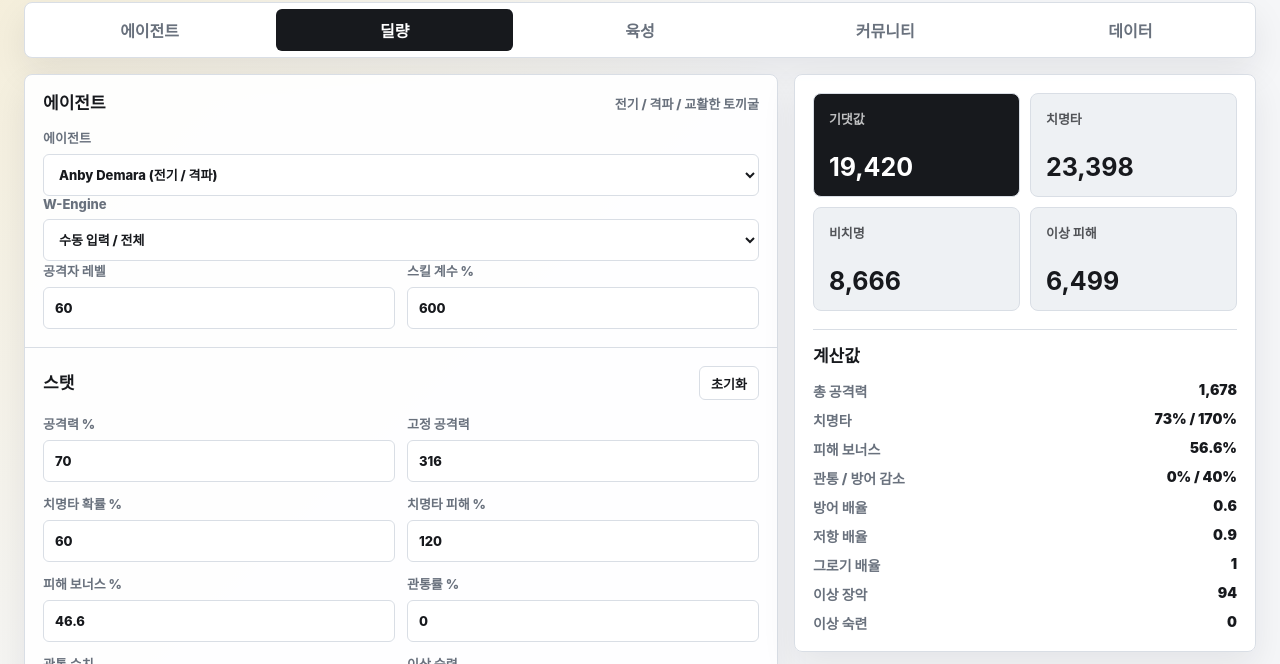
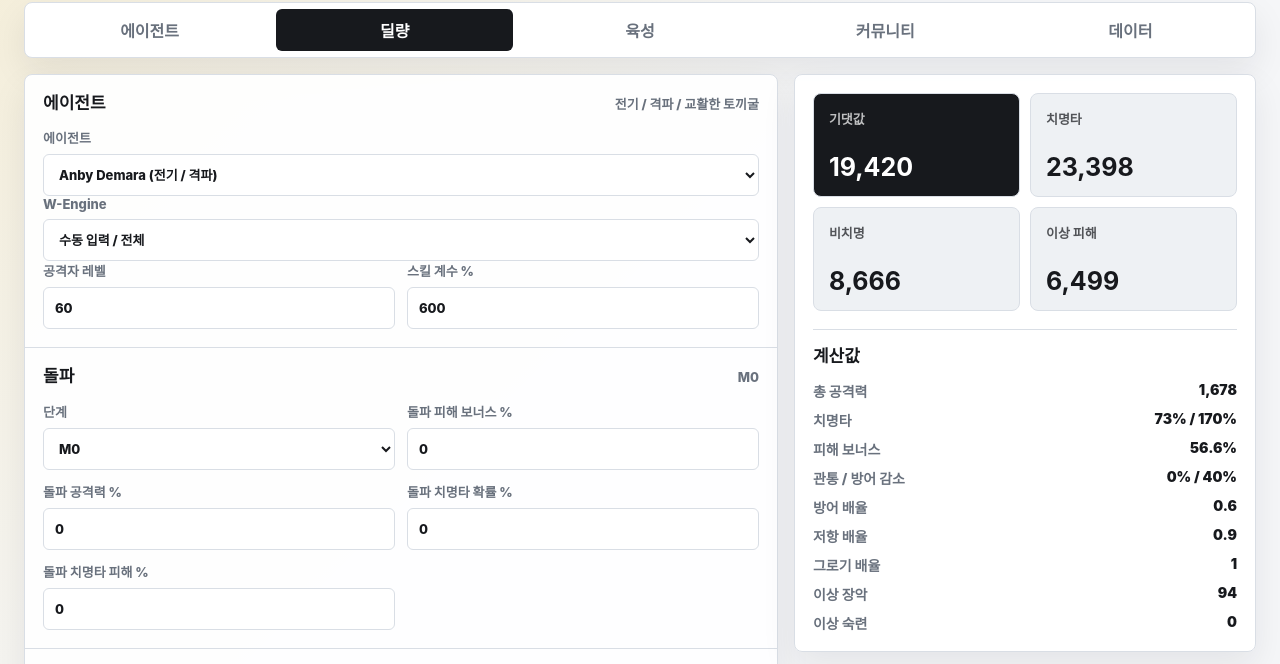
Before and after one commit to zzz-calc/zzz-calc.github.io, a website: page index.html in a window 1280 px wide. Both pictures are taken after a click on the button "딜량". Shown: the part 115-779 px from the top of the page. Drawn offline with Linux system fonts and the light colour scheme.

Commit message:
Add mindscape damage adjustments

```diff
--- a/app.js
+++ b/app.js
@@ -1259,6 +1259,23 @@
     });
   }
 
+  function selectedMindscapeLevel() {
+    return Number($("#mindscape-level")?.value || 0);
+  }
+
+  function mindscapeBuffSource() {
+    const level = selectedMindscapeLevel();
+    const buff = {
+      type: "돌파",
+      label: `M${level} 돌파 보정`,
+      atkPct: number("#mindscape-atk-buff"),
+      dmgBonus: number("#mindscape-dmg-buff"),
+      critRate: number("#mindscape-crit-rate-buff"),
+      critDmg: number("#mindscape-crit-dmg-buff"),
+    };
+    return buffParts(buff).length > 0 ? buff : null;
+  }
+
   function emptyBuffTotals() {
     return Object.fromEntries(buffFields.map((field) => [field, 0]));
   }
@@ -1309,6 +1326,9 @@
     if ($("#auto-party-disc-buffs")?.checked) {
       sources.push(...selectedPartyDiscSources());
     }
+
+    const mindscapeBuff = mindscapeBuffSource();
+    if (mindscapeBuff) sources.push(mindscapeBuff);
 
     const manualBuff = {
       type: "수동",
@@ -1602,6 +1622,7 @@
   function renderDamage() {
     const result = calculateDamage();
     $("#agent-meta").textContent = `${attributeLabels[result.agent.attribute]} / ${roleLabels[result.agent.role]} / ${result.agent.faction}`;
+    $("#mindscape-summary").textContent = `M${selectedMindscapeLevel()}`;
     $("#disc-summary").textContent = `${result.discFour.kr} 4 / ${result.discTwo.kr} 2`;
     $("#party-buff-summary").textContent = summarizeBuffs(result.buffSources);
     $("#normal-damage").textContent = fmt.format(result.nonCrit);
@@ -1946,6 +1967,8 @@
     const partyDiscOptions = [{ id: "none", kr: "없음" }, ...driveDiscs.filter((disc) => disc.id !== "none")];
     fillSelect($("#party-disc-1"), partyDiscOptions, (disc) => disc.kr);
     fillSelect($("#party-disc-2"), partyDiscOptions, (disc) => disc.kr);
+    const mindscapeOptions = Array.from({ length: 7 }, (_, level) => ({ id: String(level), label: `M${level}` }));
+    fillSelect($("#mindscape-level"), mindscapeOptions, (item) => item.label);
     fillSelect($("#engine-select"), engines, (engine) => `${engine.kr} / ${roleLabels[engine.role] || "전체"}`);
     fillSelect($("#disc-four"), driveDiscs, (disc) => disc.kr);
     fillSelect($("#disc-two"), driveDiscs, (disc) => disc.kr);
@@ -2044,6 +2067,7 @@
     normalizeSelectValue("#engine-select", "manual");
     normalizeSelectValue("#disc-four", "woodpecker-electro");
     normalizeSelectValue("#disc-two", "hormone-punk");
+    normalizeSelectValue("#mindscape-level", "0");
     normalizeSelectValue("#agent-select", agents[0].id);
     normalizeSelectValue("#growth-agent-select", agents[0].id);
     normalizeSelectValue("#guide-agent", agents[0].id);
--- a/index.html
+++ b/index.html
@@ -93,6 +93,35 @@
                   <label>
                     스킬 계수 %
                     <input id="skill-multiplier" type="number" min="1" step="0.1" value="600" />
+                  </label>
+                </div>
+              </section>
+
+              <section class="form-section">
+                <div class="section-heading">
+                  <h2>돌파</h2>
+                  <span id="mindscape-summary">M0</span>
+                </div>
+                <div class="inline-grid">
+                  <label>
+                    단계
+                    <select id="mindscape-level"></select>
+                  </label>
+                  <label>
+                    돌파 피해 보너스 %
+                    <input id="mindscape-dmg-buff" type="number" step="0.1" value="0" />
+                  </label>
+                  <label>
+                    돌파 공격력 %
+                    <input id="mindscape-atk-buff" type="number" step="0.1" value="0" />
+                  </label>
+                  <label>
+                    돌파 치명타 확률 %
+                    <input id="mindscape-crit-rate-buff" type="number" step="0.1" value="0" />
+                  </label>
+                  <label>
+                    돌파 치명타 피해 %
+                    <input id="mindscape-crit-dmg-buff" type="number" step="0.1" value="0" />
                   </label>
                 </div>
               </section>
```
